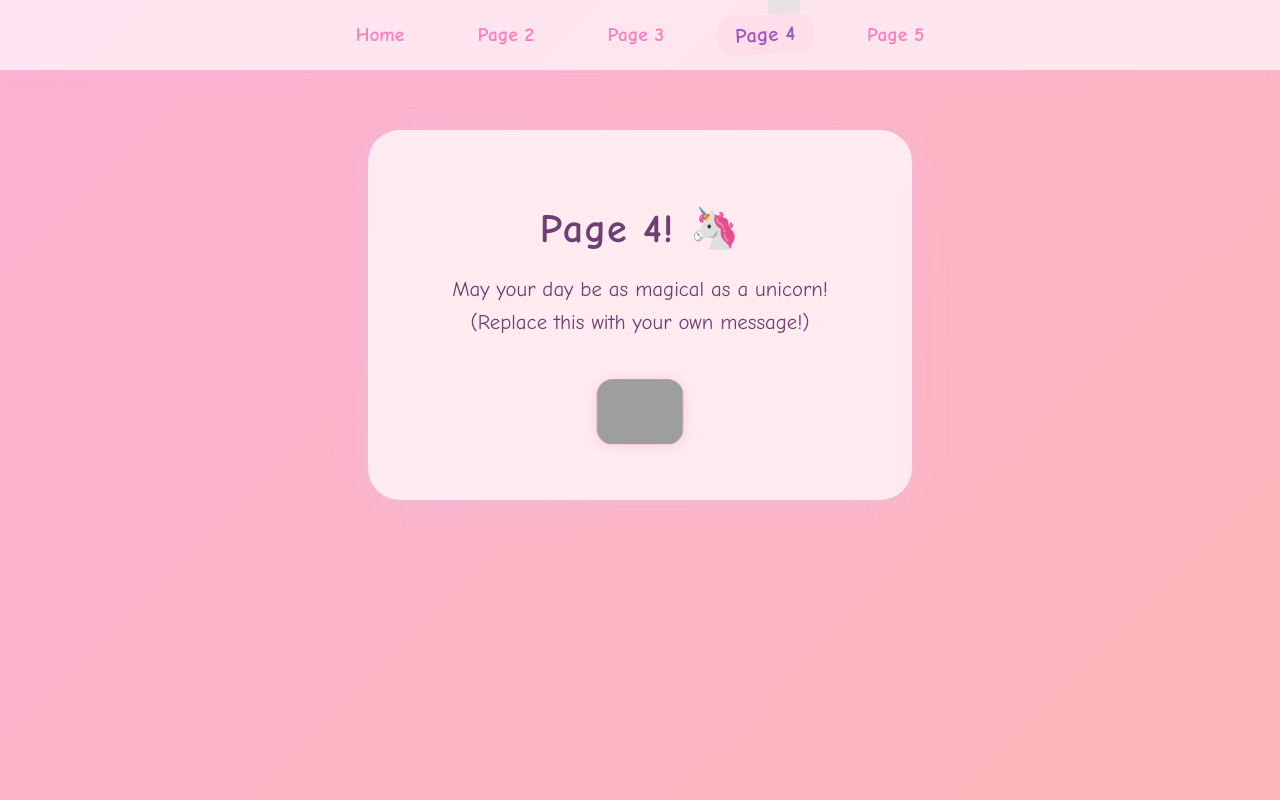
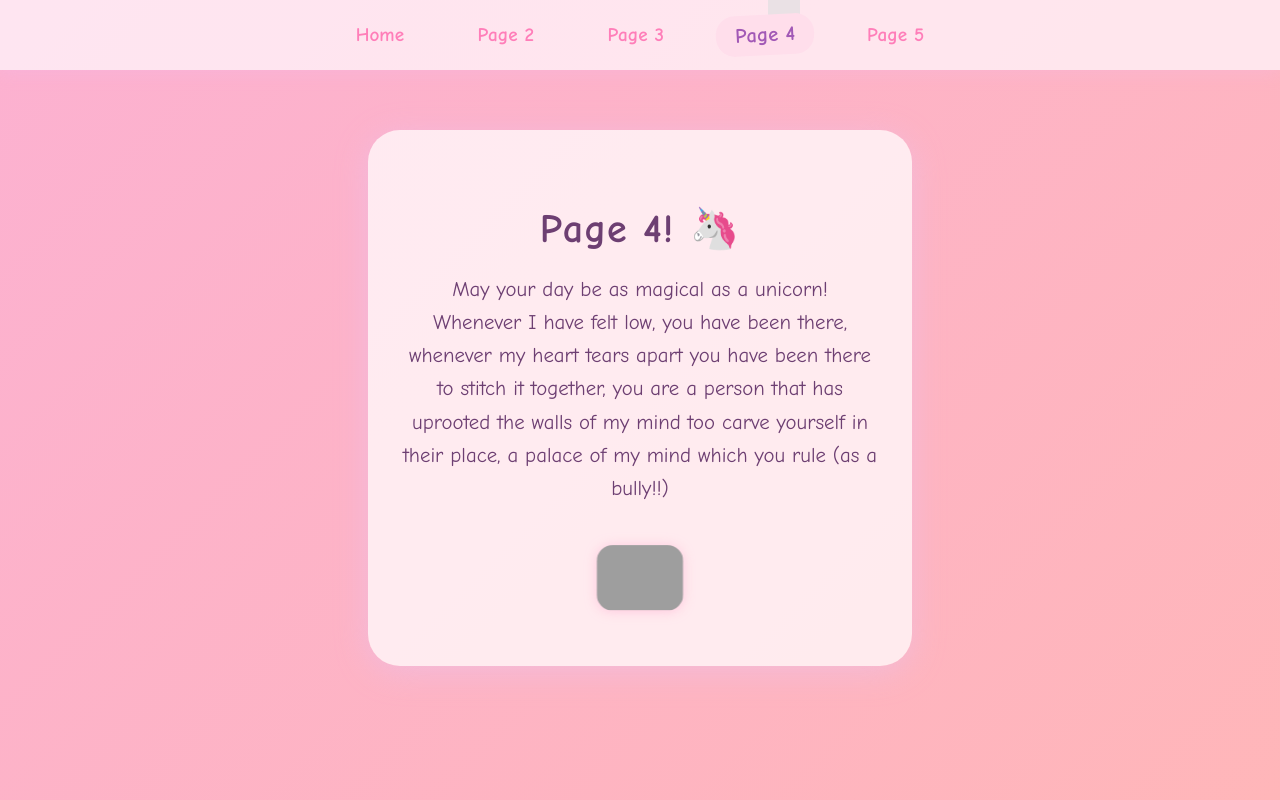
Before and after one commit to Mr-McSizzle/unityweb, a plain HTML site: page page4.html in a window 1280 px wide. Drawn offline with Linux system fonts and the light colour scheme; grey boxes are pictures that could not be loaded.

Commit message:
Update page4.html

```diff
--- a/page4.html
+++ b/page4.html
@@ -19,7 +19,7 @@
   <div class="container">
     <h1>Page 4! 🦄</h1>
     <p>May your day be as magical as a unicorn! <br>
-    (Replace this with your own message!)</p>
+    Whenever I have felt low, you have been there, whenever my heart tears apart you have been there to stitch it together, you are a person that has uprooted the walls of my mind too carve yourself in their place, a palace of my mind which you rule (as a bully!!)</p>
     <img src="https://em-content.zobj.net/source/twitter/376/unicorn_1f984.png" alt="Unicorn" class="cute-img">
   </div>
   <div class="floating-hearts">
```
